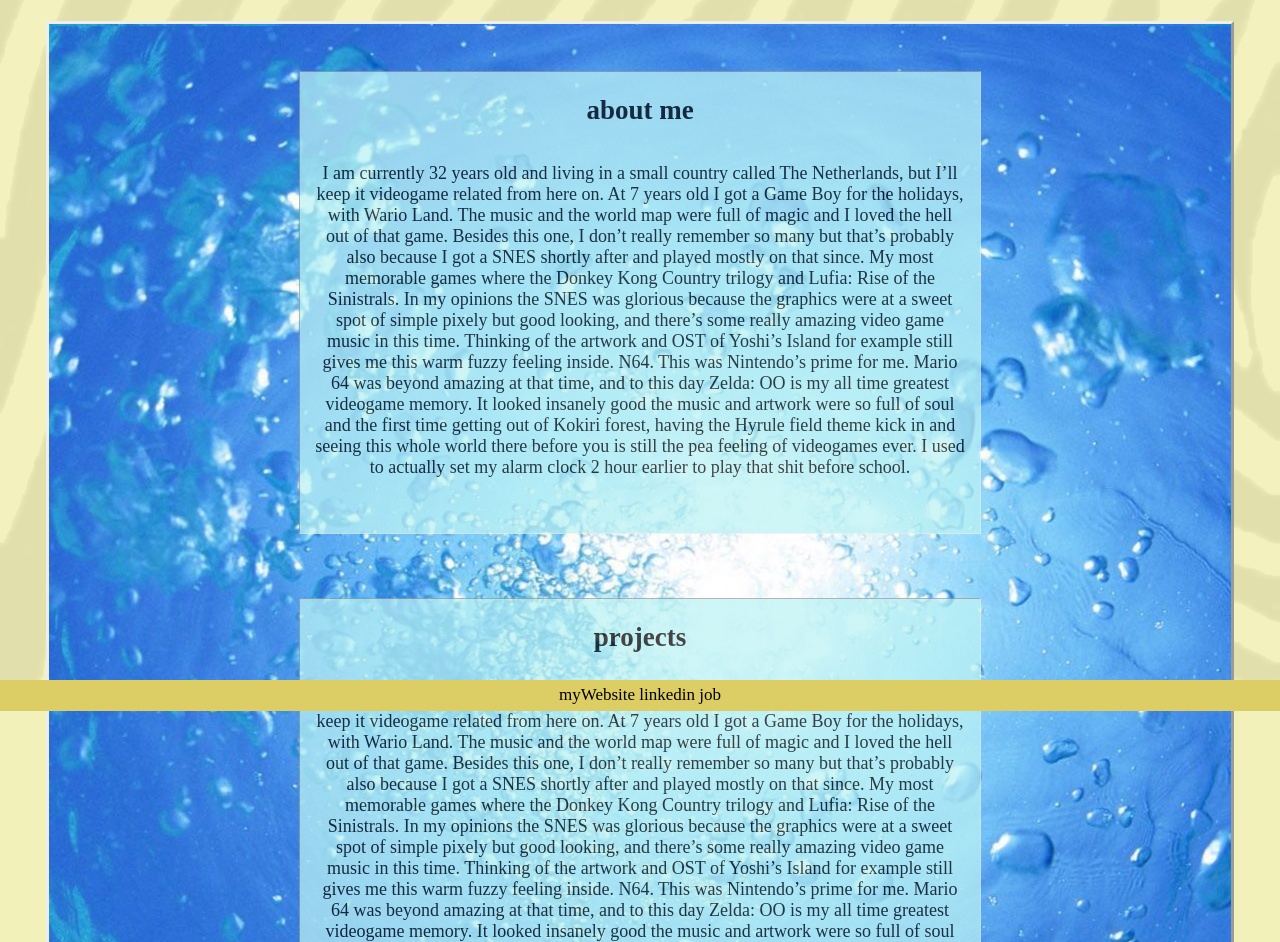
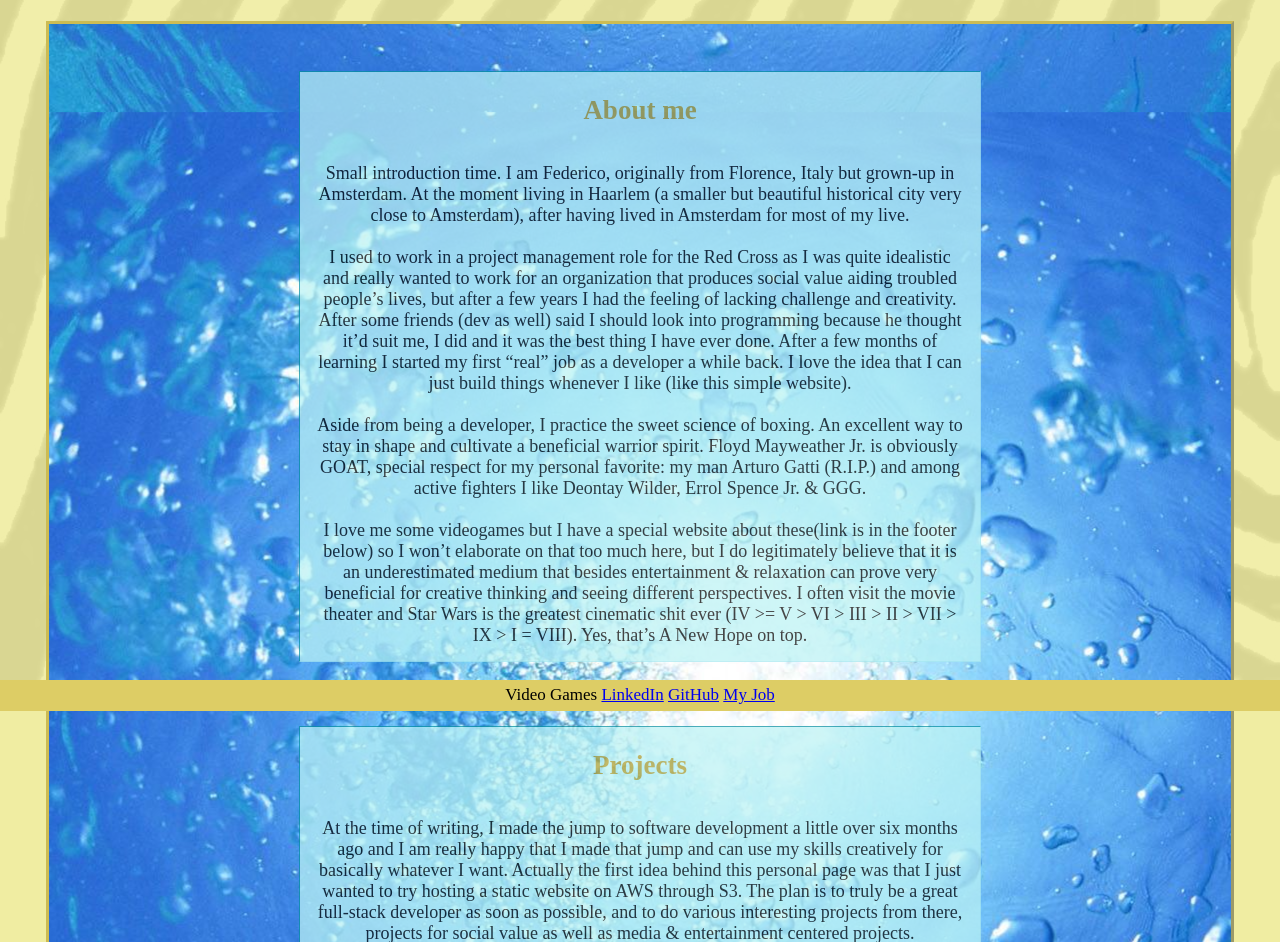
Before and after one commit to beccia/myWebSite, a plain HTML site: page src/index.html in a window 1280 px wide. Shown: the part 89-1031 px from the top of the page. Drawn offline with Linux system fonts and the light colour scheme; a web font is replaced by a local one.

```diff
--- a/src/index.html
+++ b/src/index.html
@@ -2,6 +2,7 @@
 <html lang="en">
 <head>
     <link href='https://fonts.googleapis.com/css?family=Allan' rel='stylesheet'>
+    <link href='https://fonts.googleapis.com/css?family=Dekko' rel='stylesheet'>
     <meta charset="UTF-8">
     <meta name="viewport" content="width=device-width, initial-scale=1.0">
     <meta http-equiv="X-UA-Compatible" content="ie=edge">
@@ -19,24 +20,30 @@
     </h1>
     <div class="main-body">
         <div class="main-content" >
-            <h2>about me</h2>
-            <p>I am currently 32 years old and living in a small country called The Netherlands, but I’ll keep it videogame related from here on.
+            <h2>About me</h2>
 
-                At 7 years old I got a Game Boy for the holidays, with Wario Land. The music and the world map were full of magic and I loved the hell out of that game. Besides this one, I don’t really remember so many but that’s probably also because I got a SNES shortly after and played mostly on that since.
-
-                My most memorable games where the Donkey Kong Country trilogy and Lufia: Rise of the Sinistrals. In my opinions the SNES was glorious because the graphics were at a sweet spot of simple pixely but good looking, and there’s some really amazing video game music in this time. Thinking of the artwork and OST of Yoshi’s Island for example still gives me this warm fuzzy feeling inside. N64. This was Nintendo’s prime for me. Mario 64 was beyond amazing at that time, and to this day Zelda: OO is my all time greatest videogame memory. It looked insanely good the music and artwork were so full of soul and the first time getting out of Kokiri forest, having the Hyrule field theme kick in and seeing this whole world there before you is still the pea feeling of videogames ever. I used to actually set my alarm clock 2 hour earlier to play that shit before school.</p>
+            <p>Small introduction time. I am Federico, originally from Florence, Italy but grown-up in Amsterdam. At the moment living in Haarlem (a smaller but beautiful  historical city very close to Amsterdam), after having lived in Amsterdam for most of my live.
+                <br/><br/>
+                I used to work in a project management role for the Red Cross as I was quite idealistic and really wanted to work for an organization that produces social value aiding troubled people’s lives, but after a few years I had the feeling of lacking challenge and creativity. After some friends (dev as well) said I should look into programming because he thought it’d suit me, I did and it was the best thing I have ever done. After a few months of learning I started my first “real” job as a developer a while back. I love the idea that I can just build things whenever I like (like this simple website).
+                <br/><br/>
+                Aside from being a developer, I practice the sweet science of boxing. An excellent way to stay in shape and cultivate a beneficial warrior spirit. Floyd Mayweather Jr. is obviously GOAT, special respect for my personal favorite: my man Arturo Gatti (R.I.P.) and among active fighters I like Deontay Wilder, Errol Spence Jr. & GGG.
+                <br/><br/>
+                I love me some videogames but I have a special website about these(link is in the footer below) so I won’t elaborate on that too much here, but I do legitimately believe that it is an underestimated medium that besides entertainment & relaxation can prove very beneficial for creative thinking and seeing different perspectives. I often visit the movie theater and Star Wars is the greatest cinematic shit ever  (IV >= V > VI > III > II > VII > IX > I = VIII). Yes, that’s A New Hope on top.
+                </p>
         </div>
         <div class="main-content" >
-            <h2>projects</h2>
-            <p>I am currently 32 years old and living in a small country called The Netherlands, but I’ll keep it videogame related from here on.
+            <h2>Projects</h2>
+            <p>At the time of writing, I made the jump to software development a little over six months ago and I am really happy that I made that jump and can use my skills creatively for basically whatever I want. Actually the first idea behind this personal page was that I just wanted to try hosting a static website on AWS through S3. The plan is to truly be a great full-stack developer as soon as possible, and to do various interesting projects from there, projects for social value as well as media & entertainment centered projects.
+                <br/><br/>
+                There’s (besides my day job as a developer) two things I’m working on. First: a website about videogames, with reviews, articles & news and a game. I’m still working on it and not happy enough to put it online but A link will be placed in the footer below soon. Second:  I’m currently learning to build games in Unity using C# and my first project is a squad based tactical RPG. I’ll post a link when it’s somewhat presentable. As soon as I’m more proficient I’d love to make some stat-heavy rpg’s, dungeon crawlers and something along the lines of what Starfox Lylat Wars on the Nintendo 64 was. But realistically speaking it will probably take a while until any of these will have a minimum viable version.
+                <br/><br/> At the moment I work as a DevOps engineer and I am putting a lot of effort with pleasure to learn more and become a better, more creative  developer.
 
-                At 7 years old I got a Game Boy for the holidays, with Wario Land. The music and the world map were full of magic and I loved the hell out of that game. Besides this one, I don’t really remember so many but that’s probably also because I got a SNES shortly after and played mostly on that since.
-
-                My most memorable games where the Donkey Kong Country trilogy and Lufia: Rise of the Sinistrals. In my opinions the SNES was glorious because the graphics were at a sweet spot of simple pixely but good looking, and there’s some really amazing video game music in this time. Thinking of the artwork and OST of Yoshi’s Island for example still gives me this warm fuzzy feeling inside. N64. This was Nintendo’s prime for me. Mario 64 was beyond amazing at that time, and to this day Zelda: OO is my all time greatest videogame memory. It looked insanely good the music and artwork were so full of soul and the first time getting out of Kokiri forest, having the Hyrule field theme kick in and seeing this whole world there before you is still the pea feeling of videogames ever. I used to actually set my alarm clock 2 hour earlier to play that shit before school.</p>
+                </p>
         </div>
     <div class="footer">
         <footer>
-            myWebsite linkedin job
+            Video Games
+            <a href="https://www.linkedin.com/in/federicobeccia/">LinkedIn</a> <a href="https://github.com/beccia">GitHub</a> <a href="https://www.conclusion.nl/">My Job</a>
         </footer>
     </div>
 </body>
--- a/src/styles.css
+++ b/src/styles.css
@@ -8,10 +8,12 @@ h1 {
 }
 h2 {
     font-family: 'Allan';
+    color: #af9e30;
 }
 
+
 .outer {
-    background-color: #f3f1ba;
+    background-color: #f0eda2;
     display: flex;
     flex-direction: column;
     align-items: center;
@@ -24,14 +26,13 @@ h2 {
 .zebra {
     content: "";
     background: url(images/zebra.jpg);
-    opacity: 0.07;
+    opacity: 0.095;
     top: 0;
     left: 0;
     bottom: 0;
     right: 0;
     position: absolute;
     z-index: 1;
-    background-repeat: no-repeat;
     background-size: cover;
   }
 
@@ -40,7 +41,7 @@ h2 {
     flex-direction: row;
     flex-wrap: wrap;
     overflow-wrap: normal;
-    align-items: center;
+    align-items: stretch;
     justify-content: center;
     background-color: #09d9f5;
     padding: 1.2vw;
@@ -55,6 +56,12 @@ h2 {
     background-position: center center;
     border-style: outset;
     border-width: 0.2em;
+    margin-bottom: 3.3vh;
+    border-top-color: #ccbc53;
+    border-left-color: #ccbc53;
+    border-right-color: #f0eda2;
+    border-bottom-color: #f0eda2;
+
 }
 
 .main-content {
@@ -71,13 +78,19 @@ h2 {
     opacity: 0.72;
     border-style: inset;
     border-width: 0.1em;
+    border-top-color: #09d9f5;
+    border-left-color: #09d9f5;
+    border-right-color: #a8e9f1;
+    border-bottom-color: #a8e9f1;
 }
 
 .main-content>p {
     opacity: 1;
     z-index: 99;
     margin: 15px;
+    font-family: 'Dekko'
 }
+
 
 .home-header {
     font-size: calc(22px + 1vmin);
```
Also changed, not shown: src/images/Code.jpg (added), src/images/Haarlem.jpg (added).
